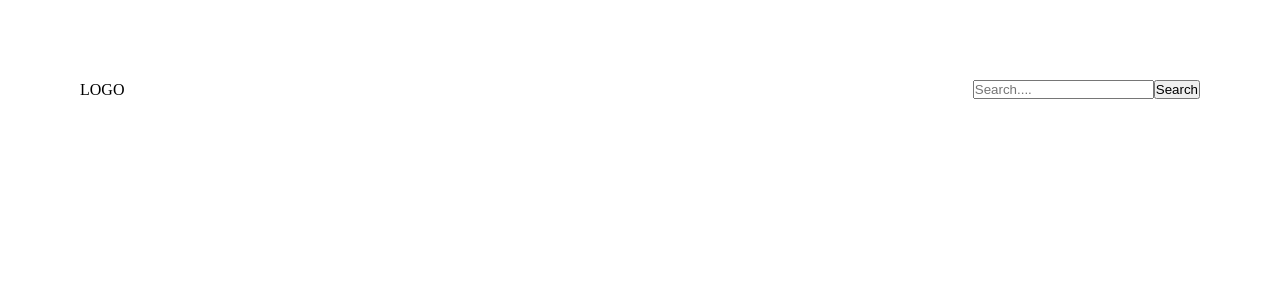
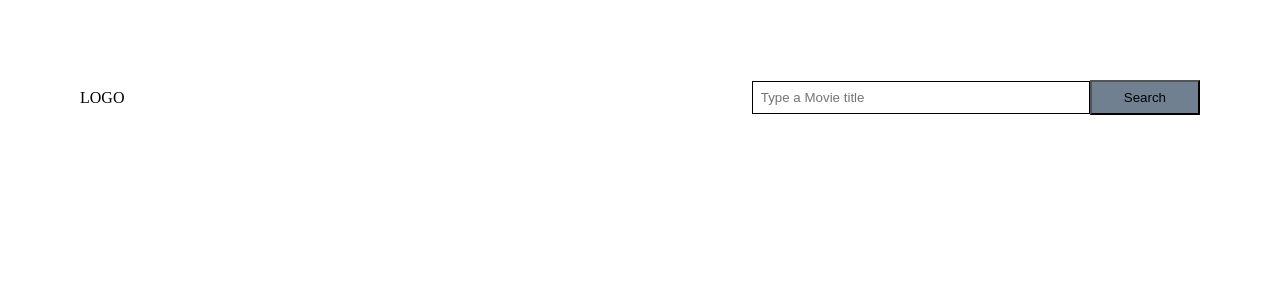
Before and after one commit to nimaester/movieList, a React (Create React App) app: page / in a window 1280 px wide. Shown: the top 300 px of the page. Built offline with nearby package versions, Linux system fonts and the light colour scheme; no server answers.

Commit message:
applied redux to ap

```diff
--- a/public/styles.css
+++ b/public/styles.css
@@ -17,3 +17,18 @@ section {
 li {
   list-style: none;
 }
+
+input {
+  border: solid black 0.1px;
+  padding: 0.5rem 0.5rem;
+  width: 20rem;
+}
+
+button {
+  background-color: slategrey;
+  padding: 0.5rem 2rem;
+}
+
+button:hover {
+  cursor: pointer;
+}
--- a/src/MovieList.js
+++ b/src/MovieList.js
@@ -1,6 +1,7 @@
 import React, { useEffect } from "react";
 import { useSelector, useDispatch } from "react-redux";
 import { getMovies } from "./actions/movieActions";
+
 const MovieList = () => {
   const dispatch = useDispatch();
   const { popular, upcoming, nowPlaying } = useSelector((state) => state);
--- a/src/Nav.js
+++ b/src/Nav.js
@@ -6,7 +6,7 @@ const Nav = () => {
       <ul className='nav'>
         <li>LOGO</li>
         <form>
-          <input placeholder='Search....' />
+          <input placeholder='Type a Movie title' />
           <button>Search</button>
         </form>
       </ul>
```
